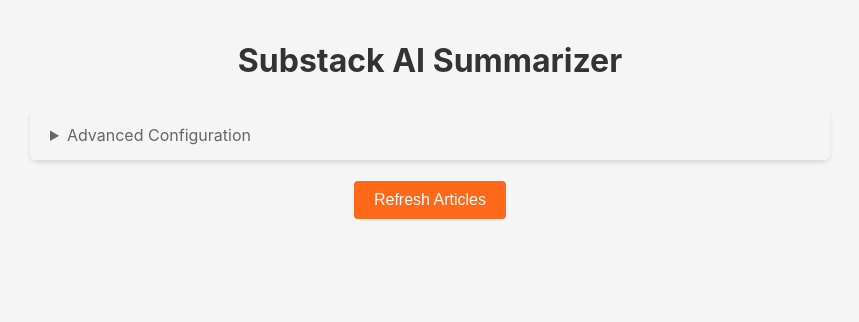
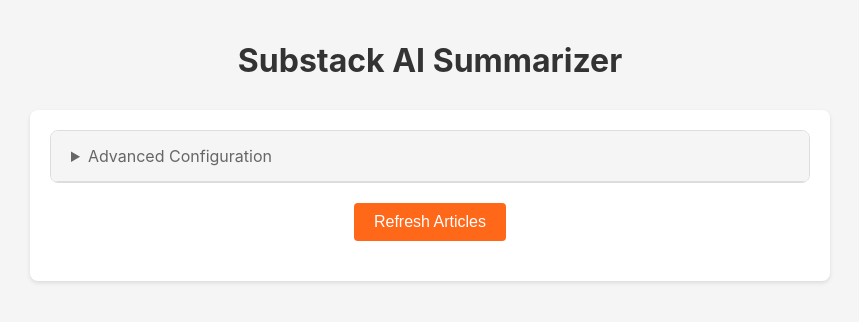
Before and after one commit to juvodu/substack-summarizer, a Flask app: page / in a window 1280 px wide. Shown: the top 322 px of the page, without its empty margins (210-1069 px from the left). Run offline with Flask 3, Linux system fonts and the light colour scheme.

Commit message:
group control panel

```diff
--- a/static/css/styles.css
+++ b/static/css/styles.css
@@ -284,13 +284,26 @@ input[type="range"]::-webkit-slider-thumb:hover {
     cursor: pointer;
 }
 
-.config-section {
+.control-panel {
     max-width: 800px;
     margin: 20px auto;
     background: #fff;
     border-radius: 8px;
     box-shadow: 0 2px 4px rgba(0, 0, 0, 0.1);
+    padding: 20px;
+}
+
+.config-section {
+    margin-bottom: 20px;
+    background: #fff;
+    border-radius: 8px;
     overflow: hidden;
+    border: 1px solid #ddd;
+}
+
+#refresh-button-container {
+    text-align: right;
+    margin-top: 20px;
 }
 
 .config-section summary {
--- a/templates/index.html
+++ b/templates/index.html
@@ -8,6 +8,7 @@
 </head>
 <body>
     <h1>Substack AI Summarizer</h1>
+    <div class="control-panel">
         <details class="config-section">
             <summary>Advanced Configuration</summary>
             <div class="settings-container">
@@ -36,6 +37,7 @@
         </details>
         <div id="refresh-button-container">
             <button id="refresh-button">Refresh Articles</button>
+        </div>
     </div>
 
     <div class="progress-container" id="progress-container">
```
Lines whose indentation alone changed are shown as unchanged.
